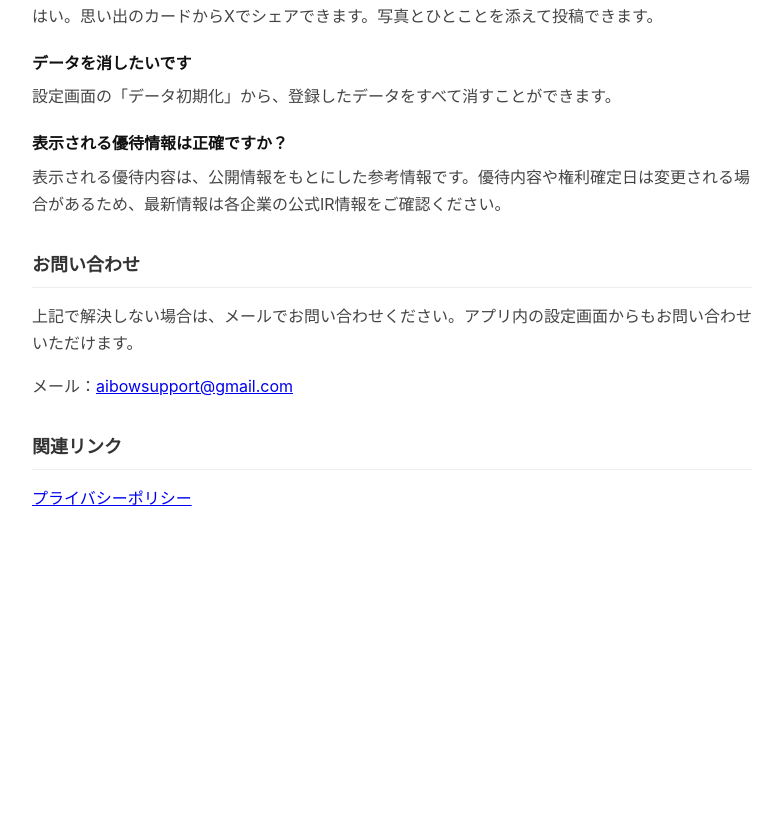
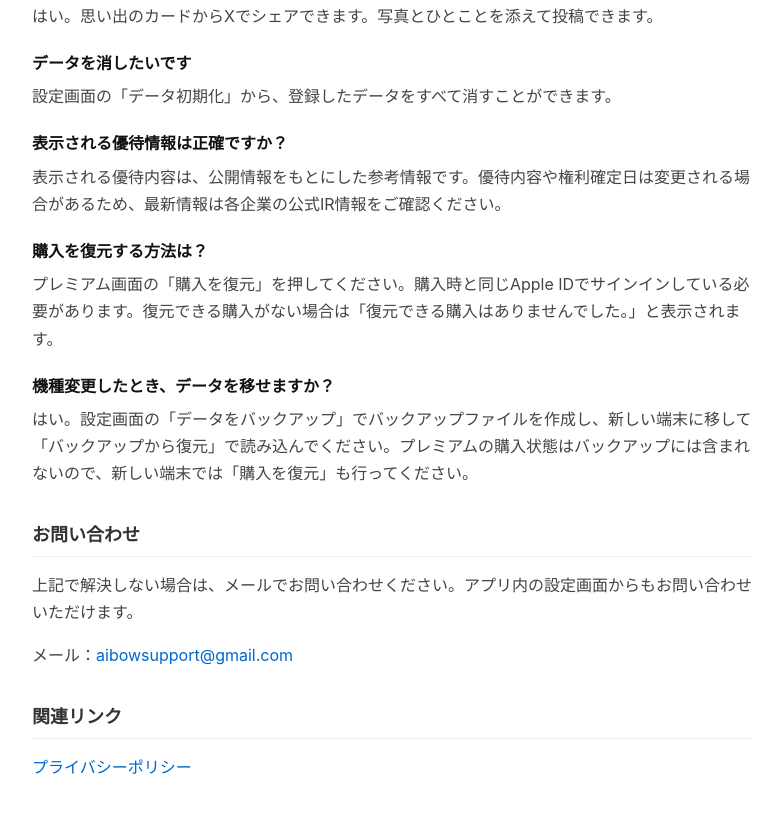
Before and after one commit to b19871023-ops/aibow-support, a plain HTML site: page index.html in a window 1280 px wide. Shown: the part 685-1498 px from the top of the page, without its empty margins (248-1031 px from the left). Before the commit the page ends 1237 px from the top, so only its background shows below. Drawn offline with Linux system fonts and the light colour scheme.

Commit message:
Update index.html

```diff
--- a/index.html
+++ b/index.html
@@ -10,6 +10,8 @@
     h2 { border-bottom: 1px solid #eee; padding-bottom: 6px; margin-top: 32px; font-size: 18px; }
     h3 { margin-top: 20px; margin-bottom: 6px; font-size: 16px; color: #111; }
     p { margin-top: 0; color: #444; }
+    a { color: #0066cc; text-decoration: none; }
+    a:hover { text-decoration: underline; }
   </style>
 </head>
 <body>
@@ -42,6 +44,12 @@
   <h3>表示される優待情報は正確ですか？</h3>
   <p>表示される優待内容は、公開情報をもとにした参考情報です。優待内容や権利確定日は変更される場合があるため、最新情報は各企業の公式IR情報をご確認ください。</p>
 
+  <h3>購入を復元する方法は？</h3>
+  <p>プレミアム画面の「購入を復元」を押してください。購入時と同じApple IDでサインインしている必要があります。復元できる購入がない場合は「復元できる購入はありませんでした。」と表示されます。</p>
+
+  <h3>機種変更したとき、データを移せますか？</h3>
+  <p>はい。設定画面の「データをバックアップ」でバックアップファイルを作成し、新しい端末に移して「バックアップから復元」で読み込んでください。プレミアムの購入状態はバックアップには含まれないので、新しい端末では「購入を復元」も行ってください。</p>
+
   <h2>お問い合わせ</h2>
   <p>上記で解決しない場合は、メールでお問い合わせください。アプリ内の設定画面からもお問い合わせいただけます。</p>
   <p>メール：<a href="mailto:aibowsupport@gmail.com">aibowsupport@gmail.com</a></p>
```
